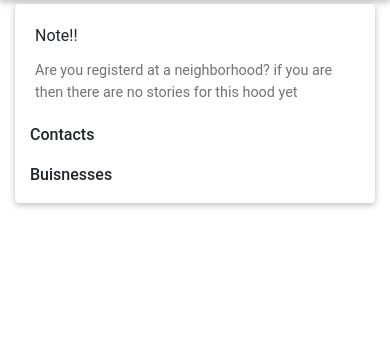
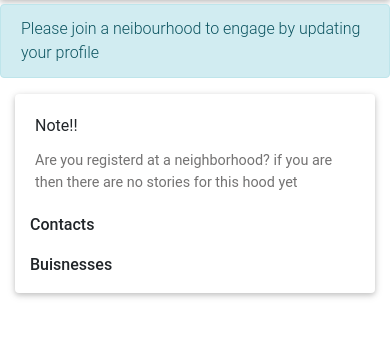
Before and after one commit to Nyota254/Neighborhood-info-center, a Django app: page / in a window 390 px wide. Shown: the part 56-393 px from the top of the page. Run offline with Django 3.2, Linux system fonts and the light colour scheme; the visitor is signed in with stand-in values (Sample User, id 1); data that the repository does not hold is empty; some libraries are stand-ins or nearby versions.

Commit message:
edit ux to inform user about important issues by use of messages

```diff
--- a/main/templates/main/base.html
+++ b/main/templates/main/base.html
@@ -26,7 +26,9 @@
 <body>
 
     {% include 'main/navbar.html' %}
-
+    <div class="row">
+        <div class="col-md-3"></div>
+        <div class="col-md-6">
         {% if messages %}
             {% for message in messages %}
                 <div class="alert alert-{{ message.tags }}">
@@ -34,6 +36,9 @@
                 </div>
             {% endfor %}
         {% endif %}
+        </div>
+        <div class="col-md-3"></div>
+    </div>
     {% block content %}
 
     {% endblock %}
--- a/main/views.py
+++ b/main/views.py
@@ -23,6 +23,8 @@ def index_view(request):
     '''
     current_user = request.user
     current_user_neighborhood = request.user.profile.neighborhood
+    if current_user_neighborhood == None:
+        messages.info(request,"Please join a neibourhood to engage by updating your profile")
     title = "home"
     neighborhood_stories = Neighborhood_stories.objects.filter(neighborhood=current_user_neighborhood)
     neighborhood_contacts = Neighborhood_contact_info.objects.filter(neighborhood=current_user_neighborhood)
```
Lines whose indentation alone changed are shown as unchanged.
